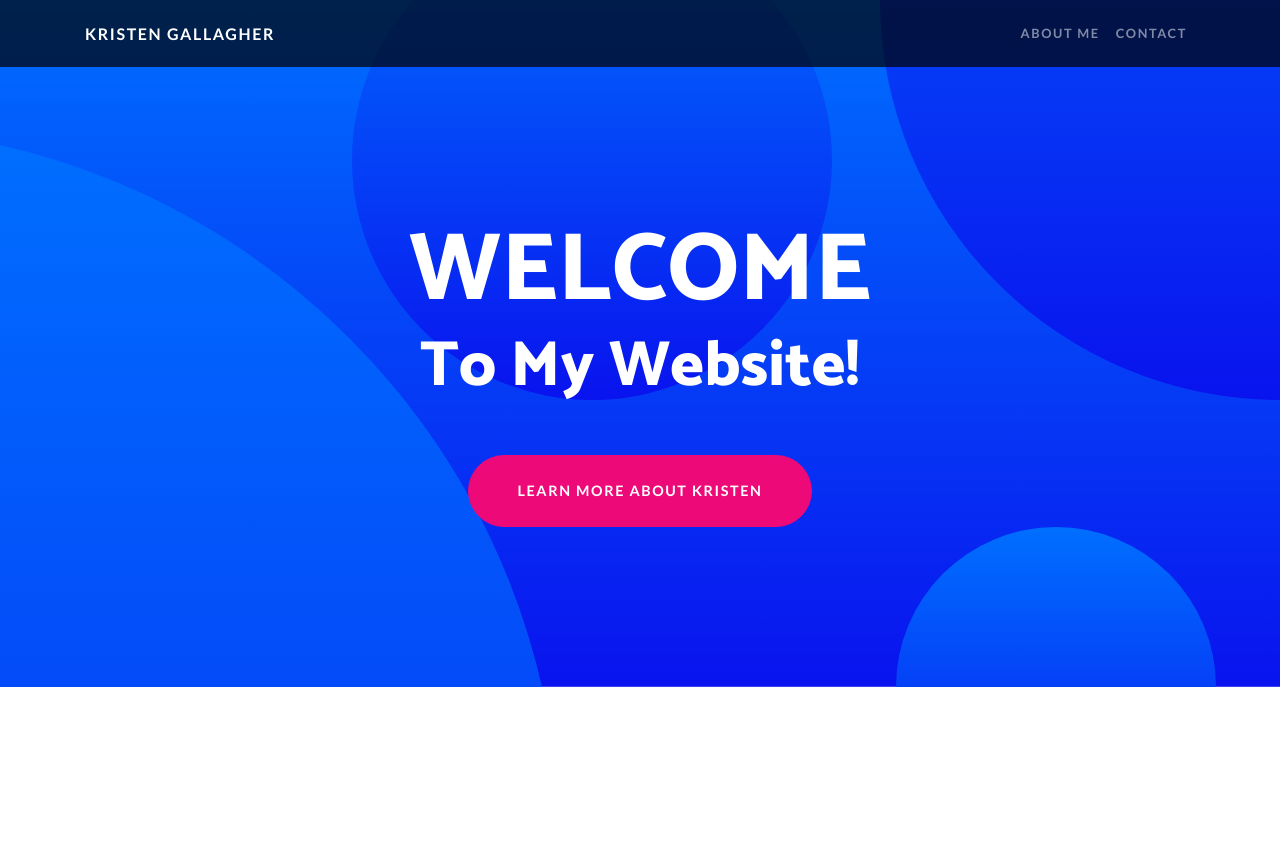
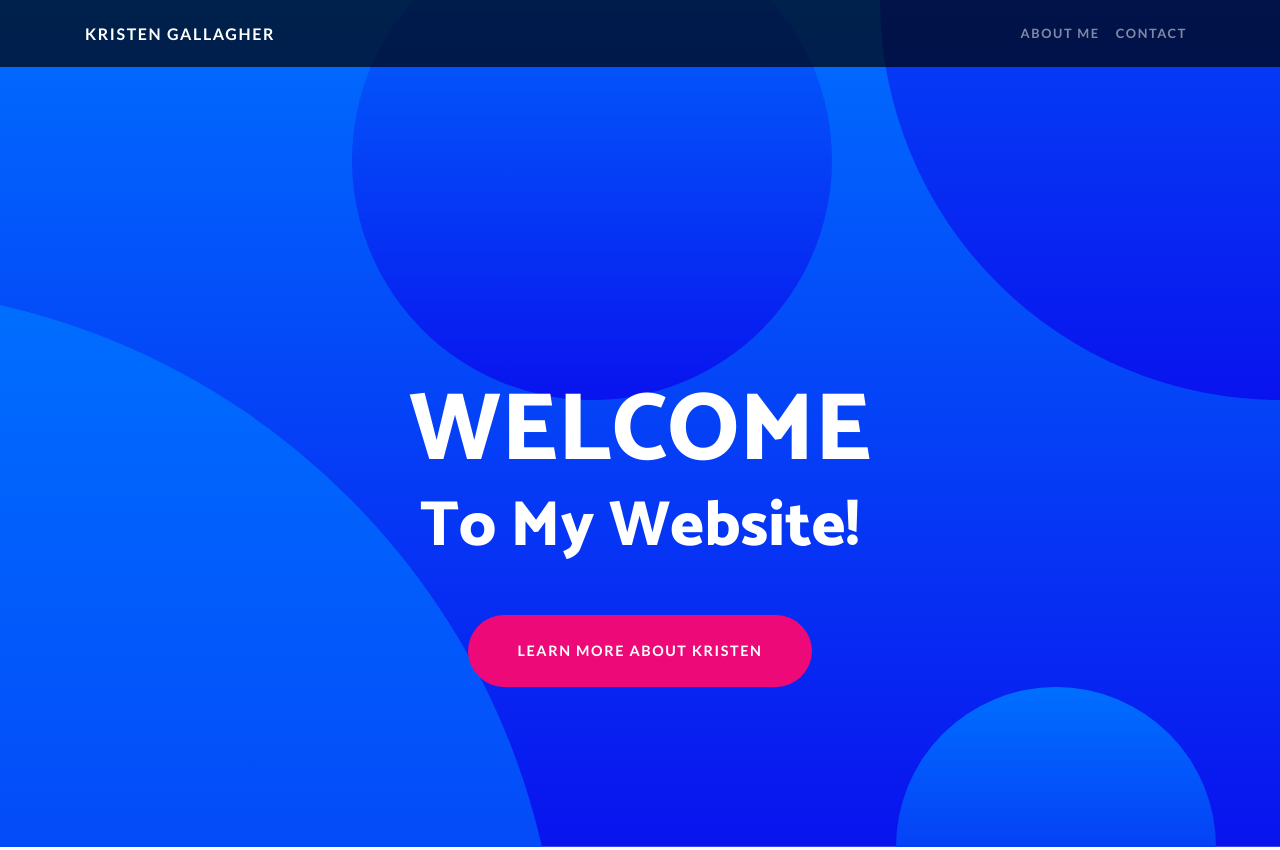
Before and after one commit to kristenngal/kristenngal.github.io, a website: page index.html in a window 1280 px wide. Shown: the top 850 px of the page. Drawn offline with Linux system fonts and the light colour scheme.

Commit message:
update landing page height

```diff
--- a/css/one-page-wonder.css
+++ b/css/one-page-wonder.css
@@ -126,7 +126,7 @@ header.masthead .bg-circle-4 {
 
 @media (min-width: 992px) {
   header.masthead {
-    padding-top: calc(10rem + 55px);
+    padding-top: calc(20rem + 55px);
     padding-bottom: 10rem;
   }
   header.masthead .masthead-content .masthead-heading {
```
